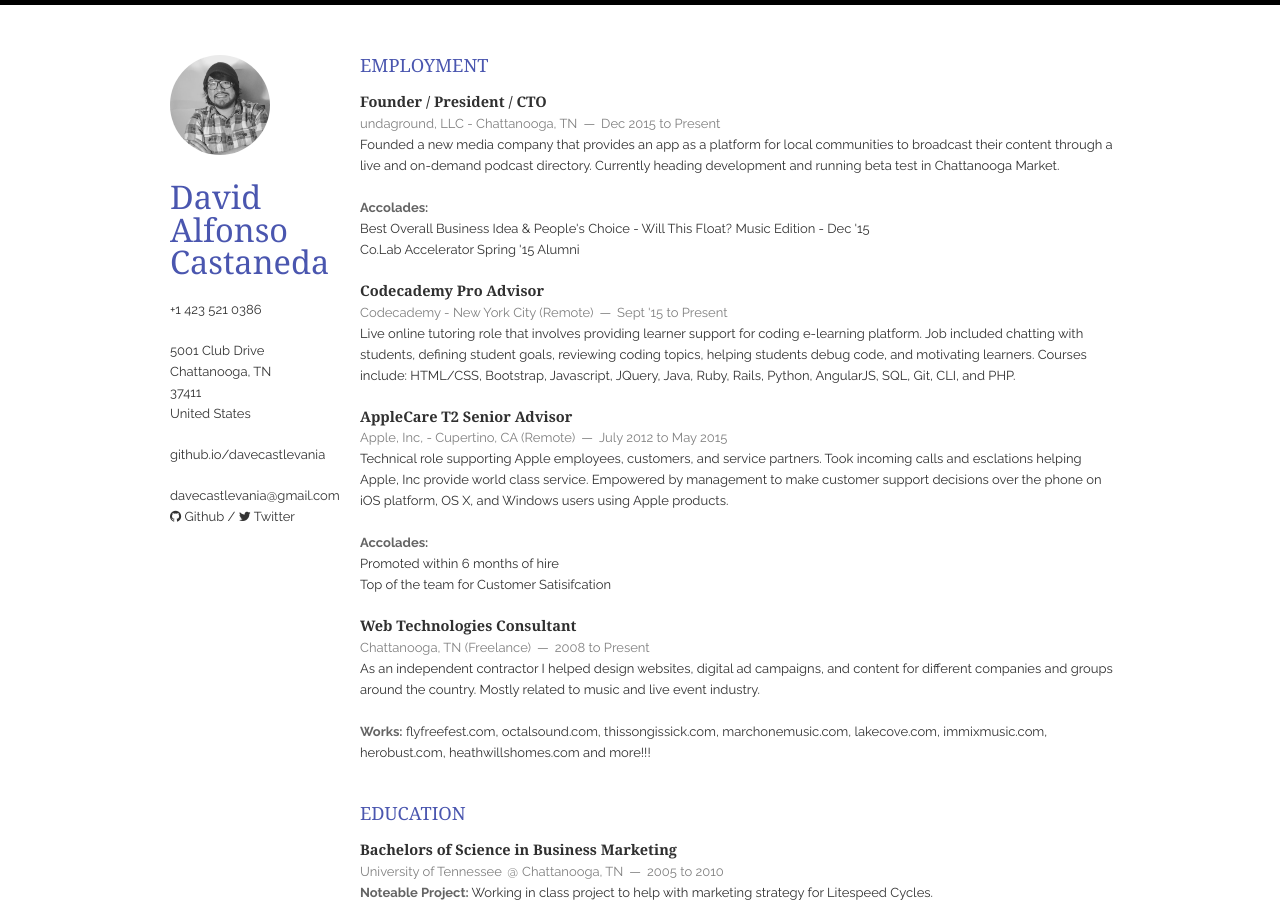
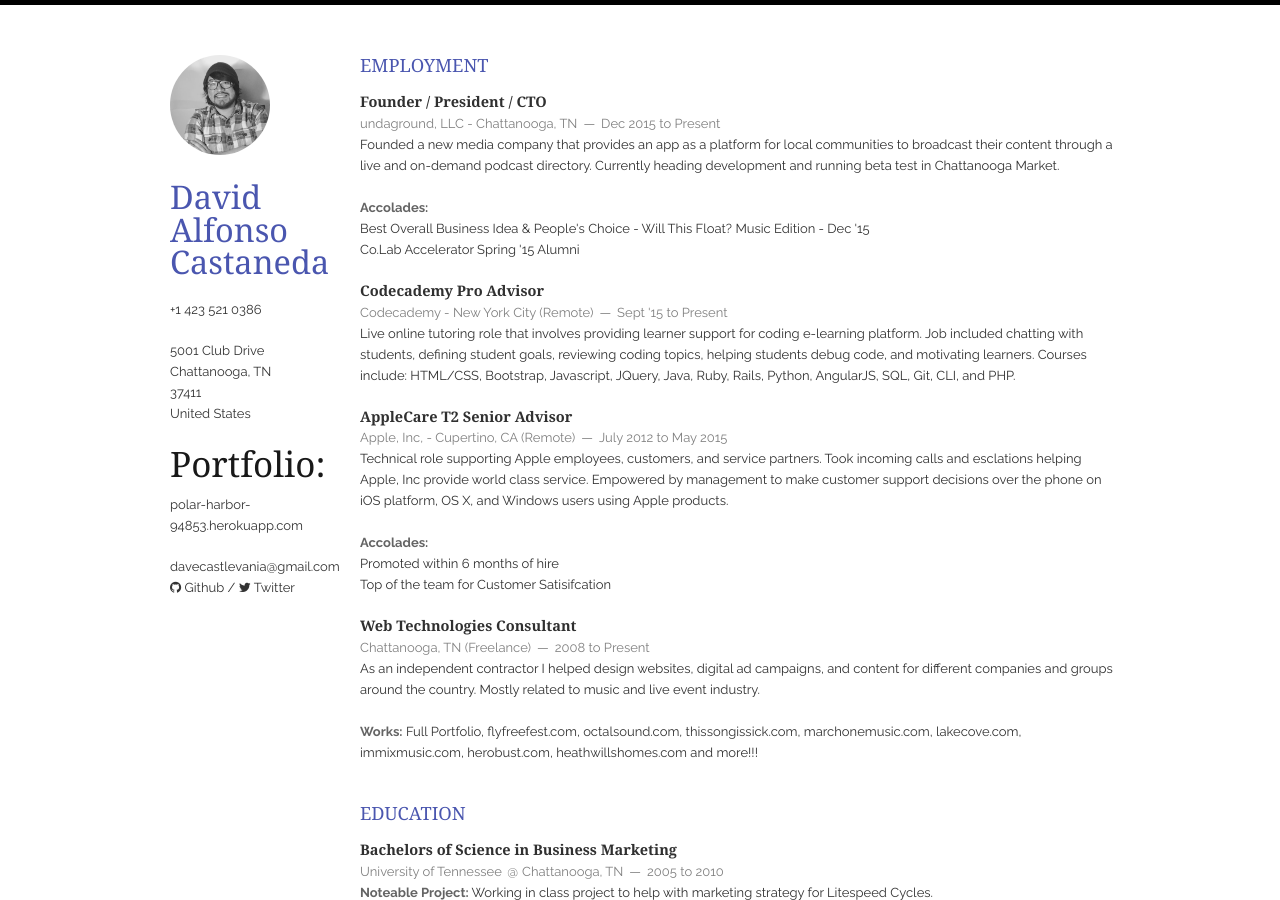
Before and after one commit to davecastlevania/davecastlevania.github.io, a Jekyll site: the page built from index.html, in a window 1280 px wide and 900 px high. Built offline with Jekyll 4.4.1, drawn with Linux system fonts in a browser that asks for light colours; nearby versions of some CDN libraries; Markdown is read by kramdown in place of the engine named in the settings; the list of posts is cut into pages by our own code.

Commit message:
added portfolio links

```diff
--- a/_config.yml
+++ b/_config.yml
@@ -18,7 +18,7 @@ title: David Alfonso Castaneda's Resume
 name: David Alfonso Castaneda
 email: davecastlevania@gmail.com
 email_full: mailto:davecastlevania@gmail.com
-website: github.io/davecastlevania
+website: polar-harbor-94853.herokuapp.com
 website_full: https://davecastlevania.github.io/
 github: davecastlevania
 twitter: davecastlevania
--- a/_includes/employment.html
+++ b/_includes/employment.html
@@ -40,7 +40,7 @@
         </header>
         <p> As an independent contractor I helped design websites, digital ad campaigns, and content for different companies and groups around the country. Mostly related to music and live event industry.
             <br />
-            <br /><em>Works:</em> <a href="http://flyfreefest.com" target="_blank">flyfreefest.com</a>, <a href="http://octalsound.com" target="_blank">octalsound.com</a>, <a href="http://thissongissick.com" target="_blank">thissongissick.com</a>, <a href="http://marchonemusic.com"
+            <br /><em>Works:</em> <a href="http://polar-harbor-94853.herokuapp.com">Full Portfolio</a>, <a href="http://flyfreefest.com" target="_blank">flyfreefest.com</a>, <a href="http://octalsound.com" target="_blank">octalsound.com</a>, <a href="http://thissongissick.com" target="_blank">thissongissick.com</a>, <a href="http://marchonemusic.com"
                 target="_blank">marchonemusic.com</a>, <a href="http://lakecove.com" target="_blank">lakecove.com</a>, <a href="http://immixmusic.com" target="_blank">immixmusic.com</a>, <a href="http://herobust.com" target="_blank">herobust.com</a>, <a href="http://heathwillshomes.com"
                 target="_blank">heathwillshomes.com</a> and more!!!
         </p>
--- a/_layouts/layout.html
+++ b/_layouts/layout.html
@@ -39,6 +39,7 @@
             </a>
         </address>
         <p>
+            <h2>Portfolio:</h2>
             <a href="{{ site.website_full }}">{{ site.website }}</a><br/>
         </p>
         <p>
```
